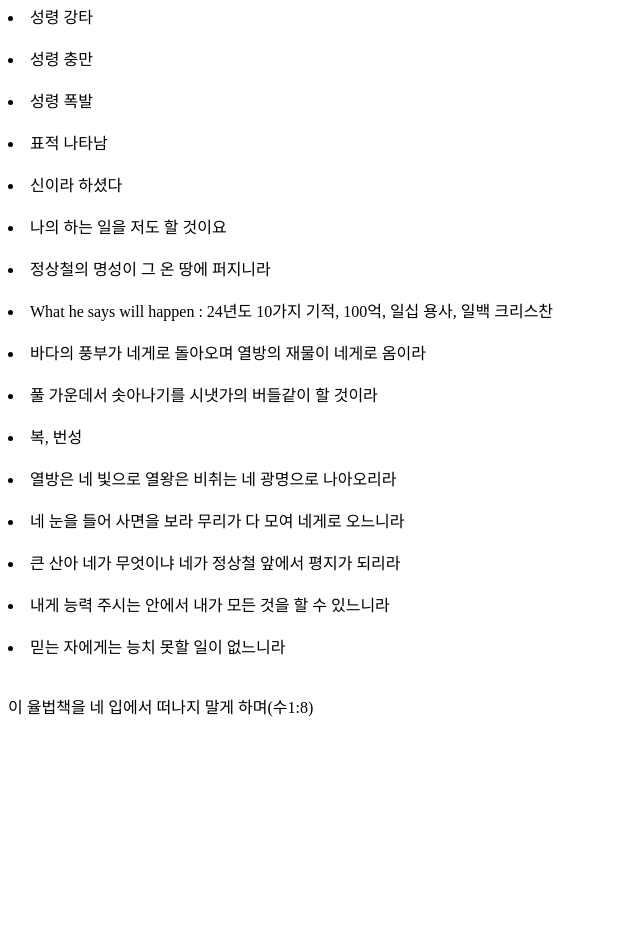
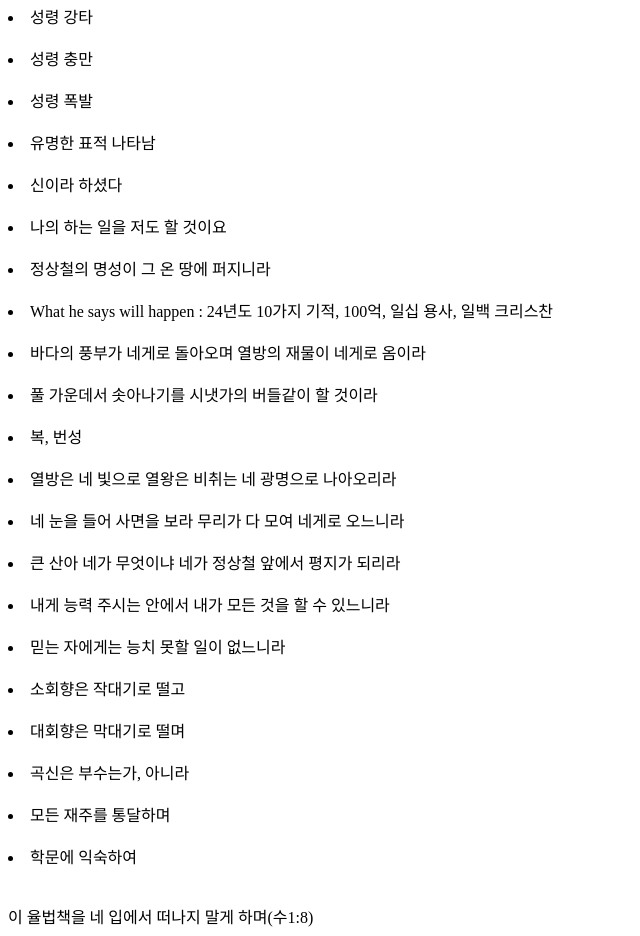
Before and after one commit to byfaith2000/miracle-maker220405, a plain HTML site: page say2.html in a window 1280 px wide. Shown: the part 380-1316 px from the top of the page, without its empty margins (0-640 px from the left). Before the commit the page ends 1106 px from the top, so only its background shows below. Drawn offline with Linux system fonts and the light colour scheme.

Commit message:
240526_1

```diff
--- a/say2.html
+++ b/say2.html
@@ -17,7 +17,7 @@
     <li>성령 강타</li><br>
     <li>성령 충만</li><br>
     <li>성령 폭발</li><br>
-    <li>표적 나타남</li><br>
+    <li>유명한 표적 나타남</li><br>
     <li>신이라 하셨다</li><br>
     <li>나의 하는 일을 저도 할 것이요</li><br>
     <li>정상철의 명성이 그 온 땅에 퍼지니라</li><br>
@@ -30,6 +30,11 @@
     <li>큰 산아 네가 무엇이냐 네가 정상철 앞에서 평지가 되리라</li><br>
     <li>내게 능력 주시는 안에서 내가 모든 것을 할 수 있느니라</li><br>
     <li>믿는 자에게는 능치 못할 일이 없느니라</li><br>
+    <li>소회향은 작대기로 떨고</li><br>
+    <li>대회향은 막대기로 떨며</li><br>
+    <li>곡신은 부수는가, 아니라</li><br>
+    <li>모든 재주를 통달하며</li><br>
+    <li>학문에 익숙하여</li><br>
     <br>
 
      이 율법책을 네 입에서 떠나지 말게 하며(수1:8)
```
Also changed, not shown: Spirit.JPG.
